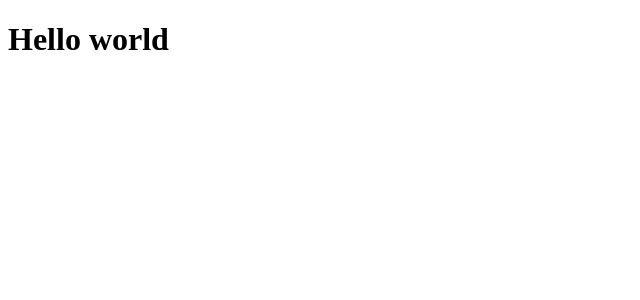
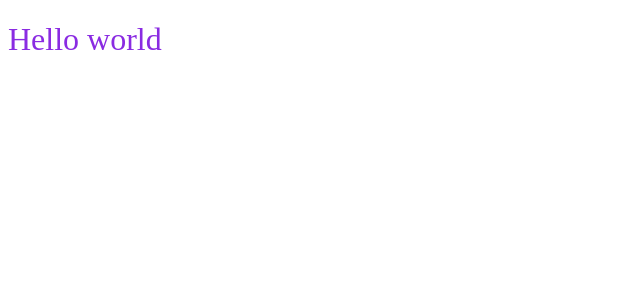
Before and after one commit to ivanvinicius/ignews, a Next.js app: page / in a window 1280 px wide. Shown: the top 300 px of the page, without its empty margins (0-640 px from the left). Built offline with nearby package versions, Linux system fonts and the light colour scheme.

Commit message:
feat: using Sass

```diff
--- a/package.json
+++ b/package.json
@@ -10,7 +10,8 @@
   "dependencies": {
     "next": "12.1.0",
     "react": "17.0.2",
-    "react-dom": "17.0.2"
+    "react-dom": "17.0.2",
+    "sass": "^1.49.9"
   },
   "devDependencies": {
     "@types/node": "^17.0.21",
--- a/src/pages/index.tsx
+++ b/src/pages/index.tsx
@@ -1,3 +1,5 @@
+import style from '../styles/home.module.scss'
+
 export default function Home() {
-  return <h1>Hello world</h1>
+  return <h1 className={style.title}>Hello world</h1>
 }
--- /dev/null
+++ b/src/styles/home.module.scss
@@ -0,0 +1,4 @@
+.title {
+  color:blueviolet;
+  font-weight: lighter;
+}
```
Also changed, not shown: 1 other file (tests, documents, lock files or other folders).
